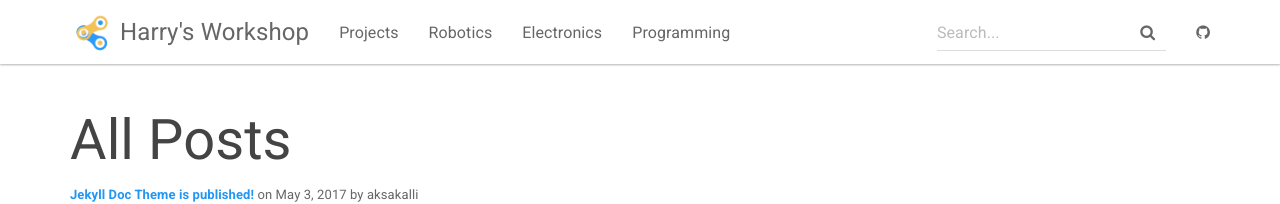
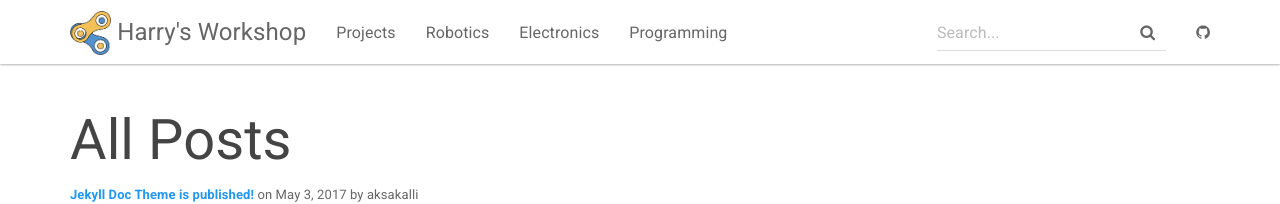
Before and after one commit to harrys-workshop/harrys-workshop, a Jekyll site: the page built from assets/allposts.html, in a window 1280 px wide. Shown: the top 204 px of the page. Built offline with Jekyll 4.4.1, drawn with Linux system fonts in a browser that asks for light colours.

Commit message:
Update log and background

```diff
--- a/_includes/topnav.html
+++ b/_includes/topnav.html
@@ -8,7 +8,7 @@
         <span class="icon-bar"></span>
       </button>
             <a class="navbar-brand" href="{{ site.baseurl }}/">
-                <span><img src="{{ "/assets/img/harrys-workshop-logo-small.png" | relative_url }}" alt="Logo"></span> {{ site.title }}
+                <span><img src="{{ "/assets/img/logo.png" | relative_url }}" alt="Logo"></span> {{ site.title }}
             </a>
         </div>
         <div id="navbar" class="collapse navbar-collapse">
--- a/_sass/_jekyll-doc-theme.scss
+++ b/_sass/_jekyll-doc-theme.scss
@@ -19,7 +19,7 @@
 
   .header-container {
     background-color: black;
-    background: url('../img/3d-printing-3758154_1920.jpg') no-repeat 50% 0;
+    background: url('../img/harrys-workshop-bg.png') no-repeat 50% 0;
     color: #fff;
 
     h1 {
```
Also changed, not shown: assets/img/harrys-workshop-bg.png (added), assets/img/logo.png (added).
